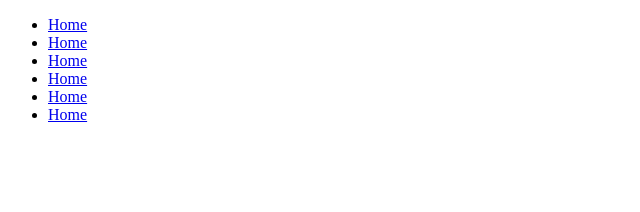
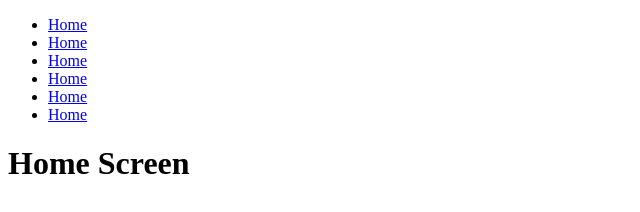
Before and after one commit to boborazokov/gradent, a plain HTML site: page pages/home/index.html in a window 1280 px wide. Shown: the whole page, without its empty margins (0-640 px from the left). Drawn offline with Linux system fonts and the light colour scheme; files whose address does not match are found by name.

Commit message:
add title in home screen

```diff
--- a/pages/home/index.html
+++ b/pages/home/index.html
@@ -19,5 +19,6 @@
         </ul>
       </nav>
     </header>
+    <h1>Home Screen</h1>
   </body>
 </html>
```
